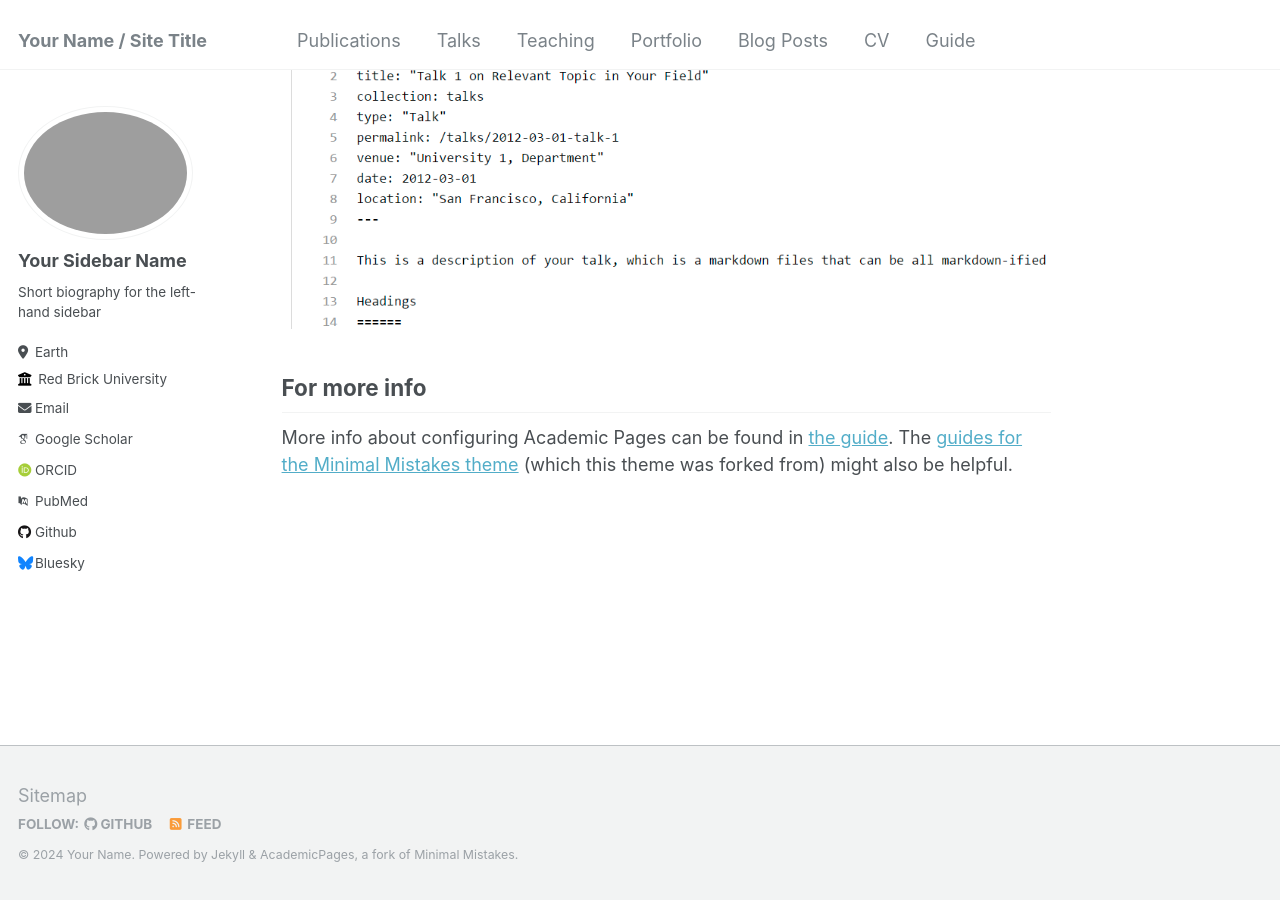
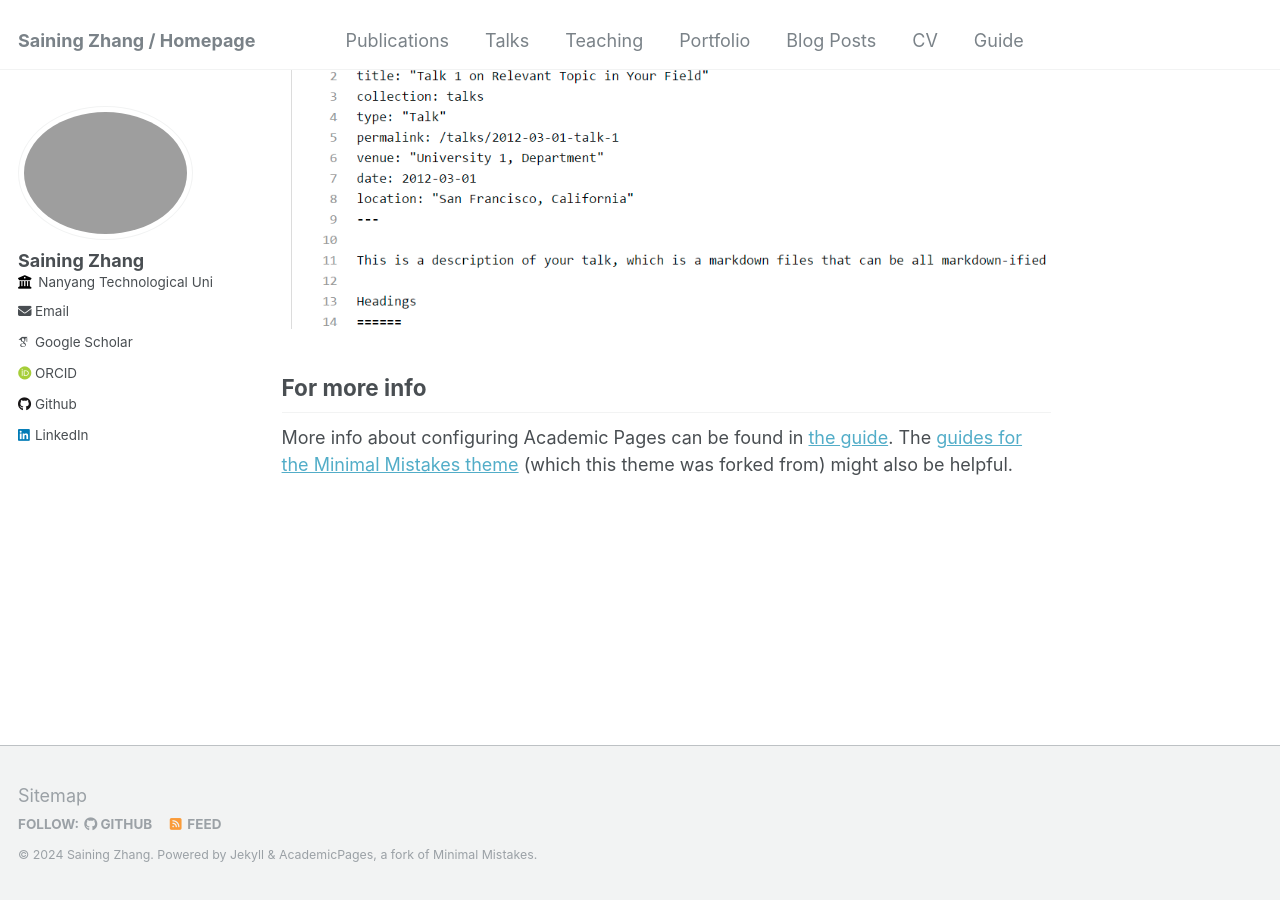
Before and after one commit to SainingZhang/SainingZhang.github.io, a Jekyll site: the page built from _pages/about.md, in a window 1280 px wide and 900 px high, scrolled down 2660 px. Built offline with Jekyll 4.4.1, drawn with Linux system fonts in a browser that asks for light colours; some web fonts are replaced.

Commit message:
Update _config.yml

```diff
--- a/_config.yml
+++ b/_config.yml
@@ -8,13 +8,13 @@
 
 # Basic Site Settings
 locale                   : "en-US"
-title                    : "Your Name / Site Title"
+title                    : "Saining Zhang / Homepage"
 title_separator          : "-"
-name                     : &name "Your Name"
+name                     : &name "Saining Zhang"
 description              : &description "personal description"
-url                      : https://academicpages.github.io # the base hostname & protocol for your site e.g. "https://mmistakes.github.io"
+url                      : https://sainingzhang.github.io/ # the base hostname & protocol for your site e.g. "https://mmistakes.github.io"
 baseurl                  : "" # the subpath of your site, e.g. "/blog"
-repository               : "academicpages/academicpages.github.io"
+repository               : "SainingZhang/SainingZhang.github.io"
 
 # Site Author - The following control what appear as part of the author content on the side bar.
 #               If a field is blank the icon and link will not appear, otherwise it will be shown.
@@ -22,33 +22,33 @@
 author:
   # Biographic information
   avatar           : "profile.png"
-  name             : "Your Sidebar Name"
+  name             : "Saining Zhang"
   pronouns         : # example: "she/her"
-  bio              : "Short biography for the left-hand sidebar"
-  location         : "Earth"
-  employer         : "Red Brick University"
+  bio              : #"Short biography for the left-hand sidebar"
+  location         : #"Earth"
+  employer         : "Nanyang Technological University"
   uri              : # URL
-  email            : "none@example.org"
+  email            : "SAINING001@e.ntu.edu.sg"
 
   # Academic websites
   arxiv            : # URL - Update with the correct link to your profile
-  googlescholar    : "https://scholar.google.com/citations?user=PS_CX0AAAAAJ"
+  googlescholar    : "https://scholar.google.com/citations?user=P4efBMcAAAAJ&hl=en"
   impactstory      : # URL
-  orcid            : "http://orcid.org/yourorcidurl"
+  orcid            : "https://orcid.org/0009-0000-4983-8478"
   semantic         : # URL
-  pubmed           : "https://www.ncbi.nlm.nih.gov/pubmed/?term=john+snow"
+  pubmed           : #"https://www.ncbi.nlm.nih.gov/pubmed/?term=john+snow"
   researchgate     : # URL
 
   # Repositories and software development
   bitbucket        : # Username - Update with your username on the site
   codepen          : # Username
   dribbble         : # Username
-  github           : "academicpages"
+  github           : "SainingZhang"
   kaggle           : # Username
   stackoverflow    : # User number or user number and name (i.e., use "1" or "1/jeff-atwood")
 
   # Social media
-  bluesky          : "bsky.app" # Replace this with you Bluesky username
+  bluesky          : #"bsky.app" # Replace this with you Bluesky username
   facebook         : # Username
   flickr           : # Username
   foursquare       : # Username
@@ -57,7 +57,7 @@
   keybase          : # Username
   instagram        : # Username
   lastfm           : # Username
-  linkedin         : # Username
+  linkedin         : "https://www.linkedin.com/in/saining-zhang-128132282/"
   mastodon         : # URL
   medium           : # URL
   pinterest        : # Username
```
